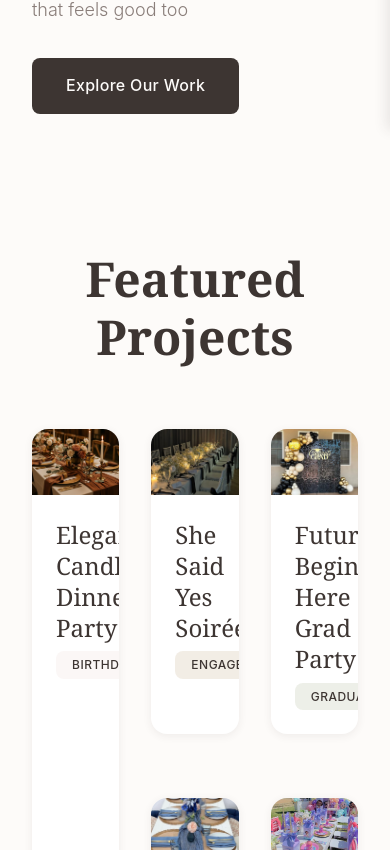
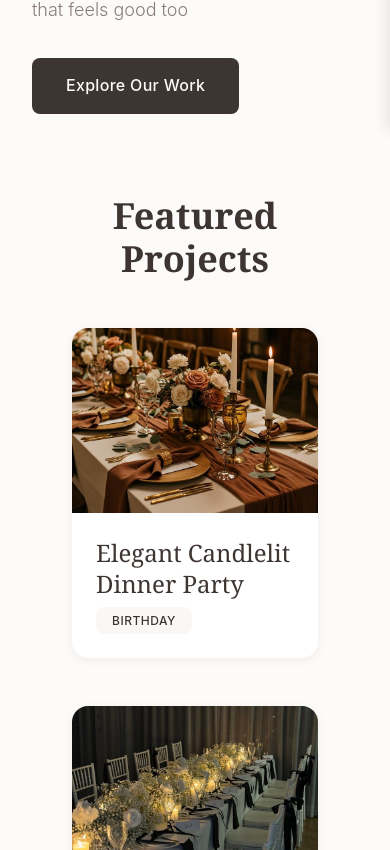
Before and after one commit to edubew/dawenee, a React (Vite) app: page / in a window 390 px wide. Shown: the part 714-1564 px from the top of the page. Built offline with nearby package versions, Linux system fonts and the light colour scheme.

Commit message:
Add grid responsiveness

```diff
--- a/src/components/FeaturedProjects/FeaturedWork.scss
+++ b/src/components/FeaturedProjects/FeaturedWork.scss
@@ -3,6 +3,11 @@
 .featured-work {
   padding: $space-5xl 0;
   background: $warm-white;
+
+  //Mobile padding
+  @media (max-width: 768px) {
+    padding: $space-3xl $space-lg;
+  }
 
   &__title {
     font-family: $font-headline;
@@ -11,6 +16,12 @@
     color: $warm-charcoal;
     text-align: center;
     margin: 0 0 $space-3xl 0;
+
+    //Mobile title size
+    @media (max-width: 768px) {
+      font-size: $size-xl;
+      margin-bottom: $space-2xl;
+    }
   }
 
   &__grid {
@@ -19,6 +30,7 @@
     gap: $space-xl;
     max-width: $max-width;
     margin: 0 auto;
+    padding: 0 $space-xl;
 
     .project-card:nth-child(1) {
       grid-column: span 1;
@@ -49,9 +61,23 @@
       grid-column: span 1;
       grid-row: span 1;
     }
-    .project-card:nth-child(7) {
-      grid-column: span 2;
-      grid-row: span 1;
+
+    //Tablet
+    @media (max-width: 768px) {
+      grid-template-columns: repeat(2, 1fr);
+      gap: $space-lg;
+      padding: 0 $space-lg;
+
+      .project-card:nth-child(1) {
+        grid-column: span 1;
+        grid-row: span 1;
+      }
+    }
+    // MOBILE: 1 column
+    @media (max-width: 480px) {
+      grid-template-columns: 1fr;
+      gap: $space-md;
+      padding: 0 $space-md;
     }
   }
 }
```
